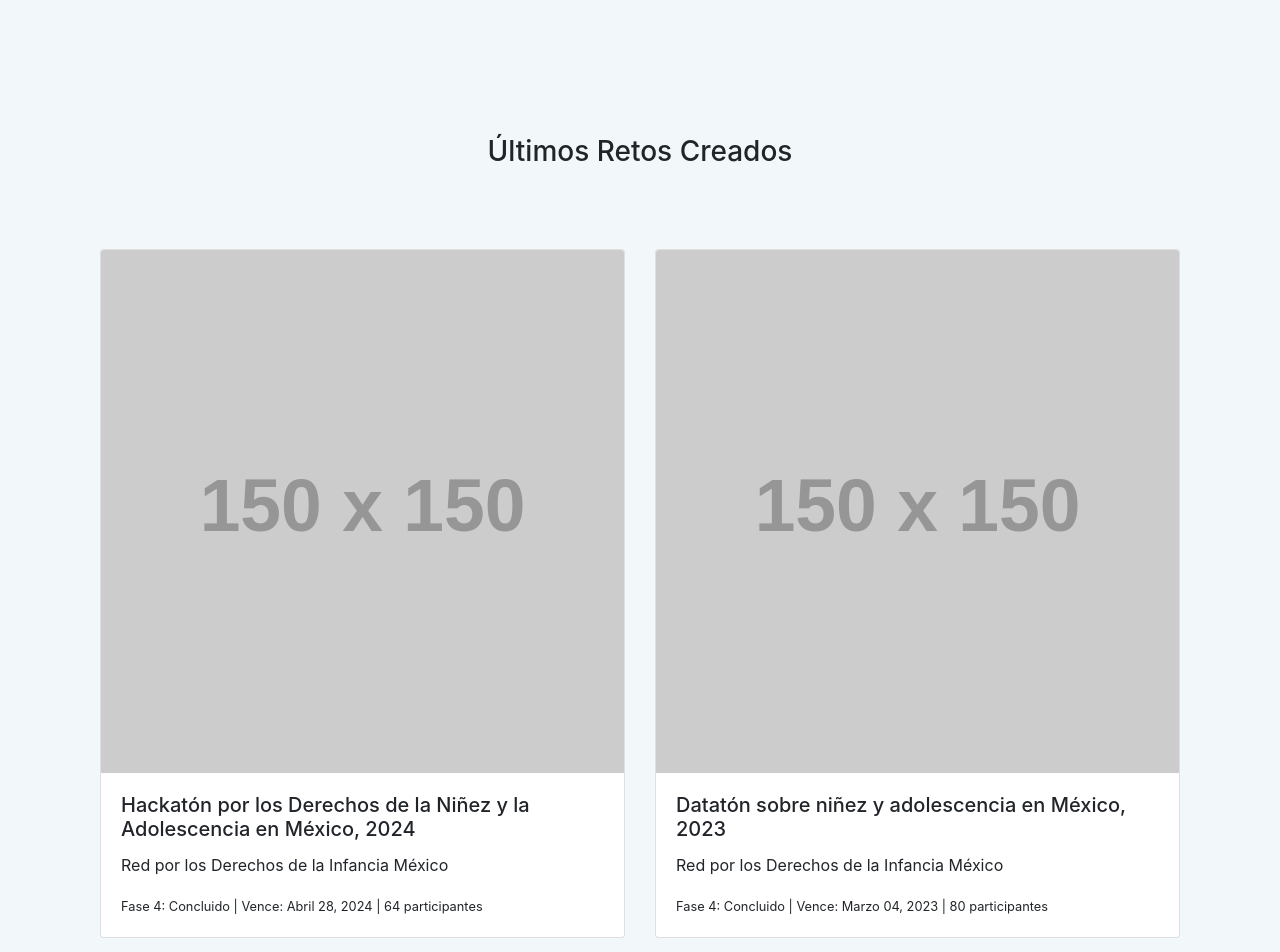
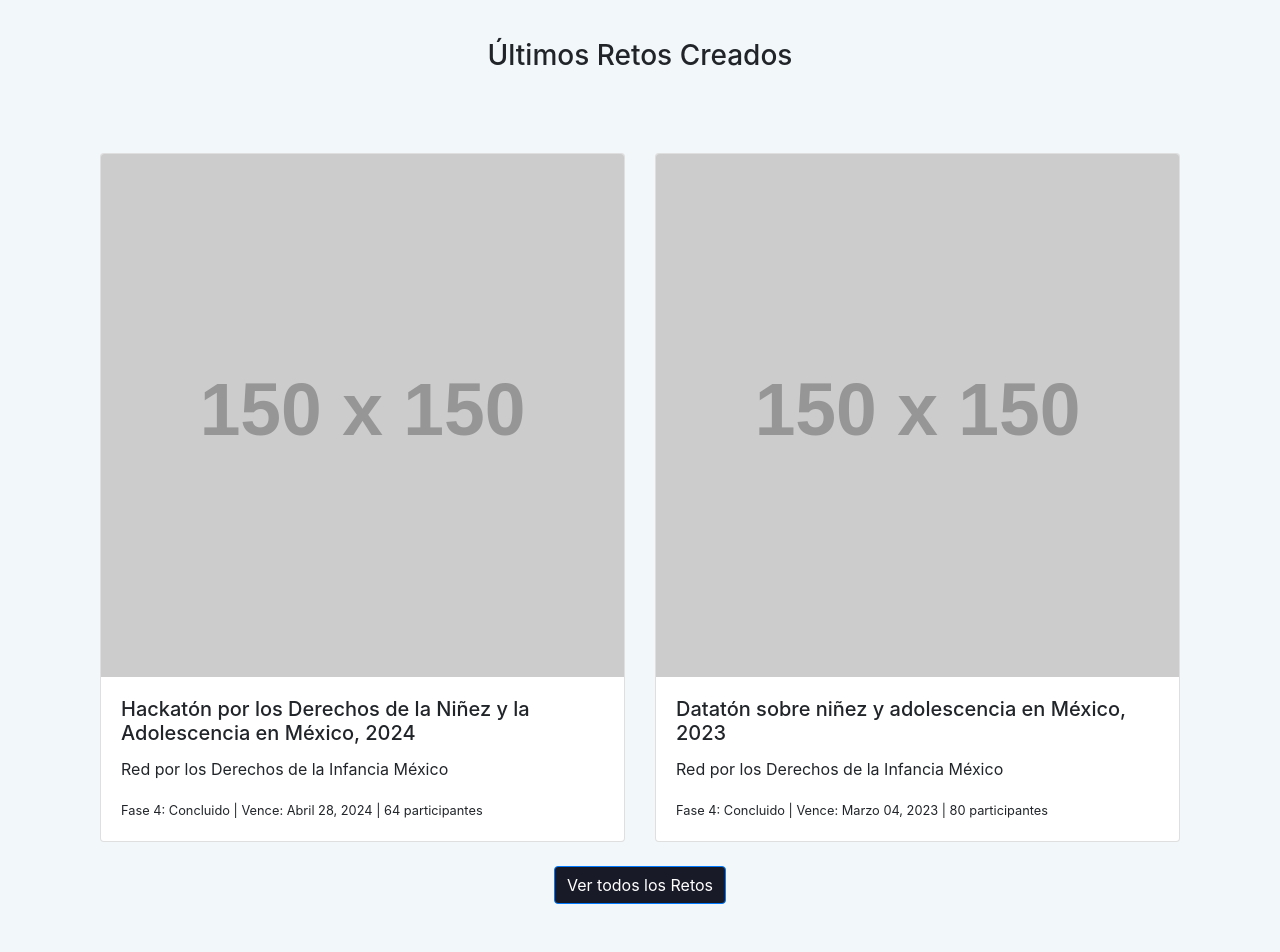
Before and after one commit to RedCiudadana/Desafios, an Eleventy site: page src/index.njk in a window 1280 px wide. Shown: the part 1480-2432 px from the top of the page. Built offline with nearby package versions, Linux system fonts and the light colour scheme; Eleventy itself is replaced by a stand-in of ours; files that its build step writes are made by us from their sources; placeholder pictures from the web are drawn by us; what render-markdown-js would draw is missing.

Commit message:
Update style.css

```diff
--- a/assets/css/style.css
+++ b/assets/css/style.css
@@ -20,7 +20,7 @@
 }
 .section-title {
     text-align: center;
-    margin: 5rem 0 ;
+    margin: 2rem 0 5rem 0 ;
 }
 .info-icons .col-md-3 {
     text-align: center;
@@ -57,6 +57,16 @@
     margin: 5rem 0;
 }
 
+.btn-primary{
+    background-color: #191a28;
+}
+
+.btn-primary:hover{
+    border: 1px solid #191a28;
+    background-color: #fff;
+    color: #191a28;
+}
+
 footer {
     background-color: #191a28;
     color: #ffffff;
```
